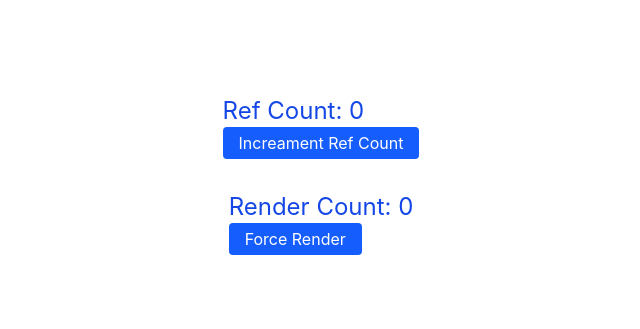
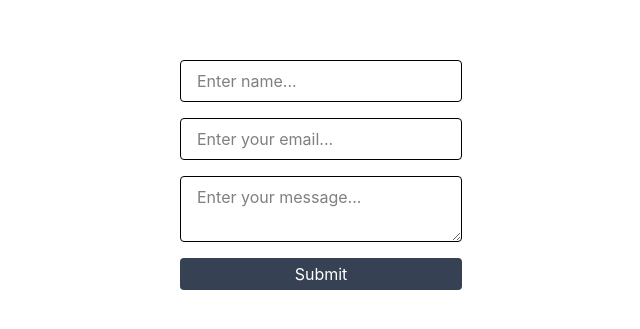
Before and after one commit to sukhendralodhi/reactjs-performance-optimization-pattern, a React (Vite) app: page /cart in a window 1280 px wide. Shown: the part 225-554 px from the top of the page, without its empty margins (319-959 px from the left). Built offline with nearby package versions, Linux system fonts and the light colour scheme.

Commit message:
controlled component practice

```diff
--- a/src/App.jsx
+++ b/src/App.jsx
@@ -1,4 +1,4 @@
-import CounterWithRef from "./controlled-uncontrolled-components/state-ref/components/CounterWithRef";
+import ControlledForm from "./controlled-uncontrolled-components/usestate/ControlledForm";
 
 
 function App() {
@@ -41,7 +41,9 @@ function App() {
 
       {/* <Counter /> */}
       {/* <AutoFocusInput /> */}
-      <CounterWithRef />
+      {/* <CounterWithRef /> */}
+      {/* <FeedbackForm /> */}
+      <ControlledForm />
     </>
   )
 }
--- /dev/null
+++ b/src/controlled-uncontrolled-components/usestate/ControlledForm.jsx
@@ -0,0 +1,81 @@
+
+import { useRef, useState } from "react";
+
+const ControlledForm = () => {
+
+    const [form, setForm] = useState({
+        name: "",
+        email: "",
+        message: ""
+    });
+
+    const nameRef = useRef();
+    const emailRef = useRef();
+    const messageRef = useRef();
+
+    const handleChange = (e) => {
+        const { name, value } = e.target;
+        setForm({ ...form, [name]: value });
+    }
+
+    const handleSubmit = (e) => {
+        e.preventDefault();
+
+        if (!form.name) {
+            nameRef.current.focus();
+            return;
+        }
+        if (!form.email.includes("@")) {
+            emailRef.current.focus();
+            return;
+        }
+        if (!form.message) {
+            messageRef.current.focus();
+            return;
+        }
+
+        console.log("Form submitted: ", form);
+        setForm({
+            name: "",
+            email: "",
+            message: ""
+        });
+    }
+
+    return (
+        <div className="flex justify-center items-center h-screen flex-col gap-8">
+            <form className="flex flex-col gap-4" action="" onSubmit={handleSubmit}>
+                <input
+                    className="border px-4 rounded py-2"
+                    type="text"
+                    value={form.name}
+                    onChange={handleChange}
+                    name="name"
+                    ref={nameRef}
+                    placeholder="Enter name..."
+                />
+                <input
+                    className="border px-4 rounded py-2"
+                    type="text"
+                    name="email"
+                    value={form.email}
+                    ref={emailRef}
+                    placeholder="Enter your email..."
+                    onChange={handleChange}
+                />
+                <textarea
+                    className="border px-4 rounded py-2"
+                    name="message"
+                    id="message"
+                    value={form.message}
+                    ref={messageRef}
+                    onChange={handleChange}
+                    placeholder="Enter your message..."
+                ></textarea>
+                <button className="bg-gray-700 text-white rounded px-4 py-1" type="submit">Submit</button>
+            </form>
+        </div>
+    )
+}
+
+export default ControlledForm
--- /dev/null
+++ b/src/messy/FeedbackForm.jsx
@@ -0,0 +1,56 @@
+import { useRef, useState } from "react";
+
+const FeedbackForm = () => {
+
+    const [name, setName] = useState("");
+    const [email, setEmail] = useState("");
+    const messageRef = useRef("");
+
+    const handleSubmit = (e) => {
+        e.preventDefault();
+        if (!name) {
+            alert("Enter your name");
+        }
+        if (!email.includes("@")) {
+            alert("Enter your email")
+        }
+
+        if (!messageRef.current.value) {
+            messageRef.current.focus();
+            return;
+        }
+
+        console.log("Form submitted: ", {
+            name,
+            email,
+            message: messageRef.current.value
+        });
+    }
+
+    return (
+        <div className="flex justify-center items-center h-screen flex-col gap-8">
+            <form className="flex flex-col gap-4" action="" onSubmit={handleSubmit}>
+                <input
+                    className="border px-4 rounded py-2"
+                    type="text"
+                    value={name}
+                    onChange={(e) => setName(e.target.value)}
+                    name="name"
+                    placeholder="Enter name..."
+                />
+                <input
+                    className="border px-4 rounded py-2"
+                    type="text"
+                    name="email"
+                    value={email}
+                    placeholder="Enter your email..."
+                    onChange={(e) => setEmail(e.target.value)}
+                />
+                <textarea className="border px-4 rounded py-2" name="message" id="message" ref={messageRef} placeholder="Enter your message..."></textarea>
+                <button className="bg-gray-700 text-white rounded px-4 py-1" type="submit">Submit</button>
+            </form>
+        </div>
+    );
+}
+
+export default FeedbackForm;
```
